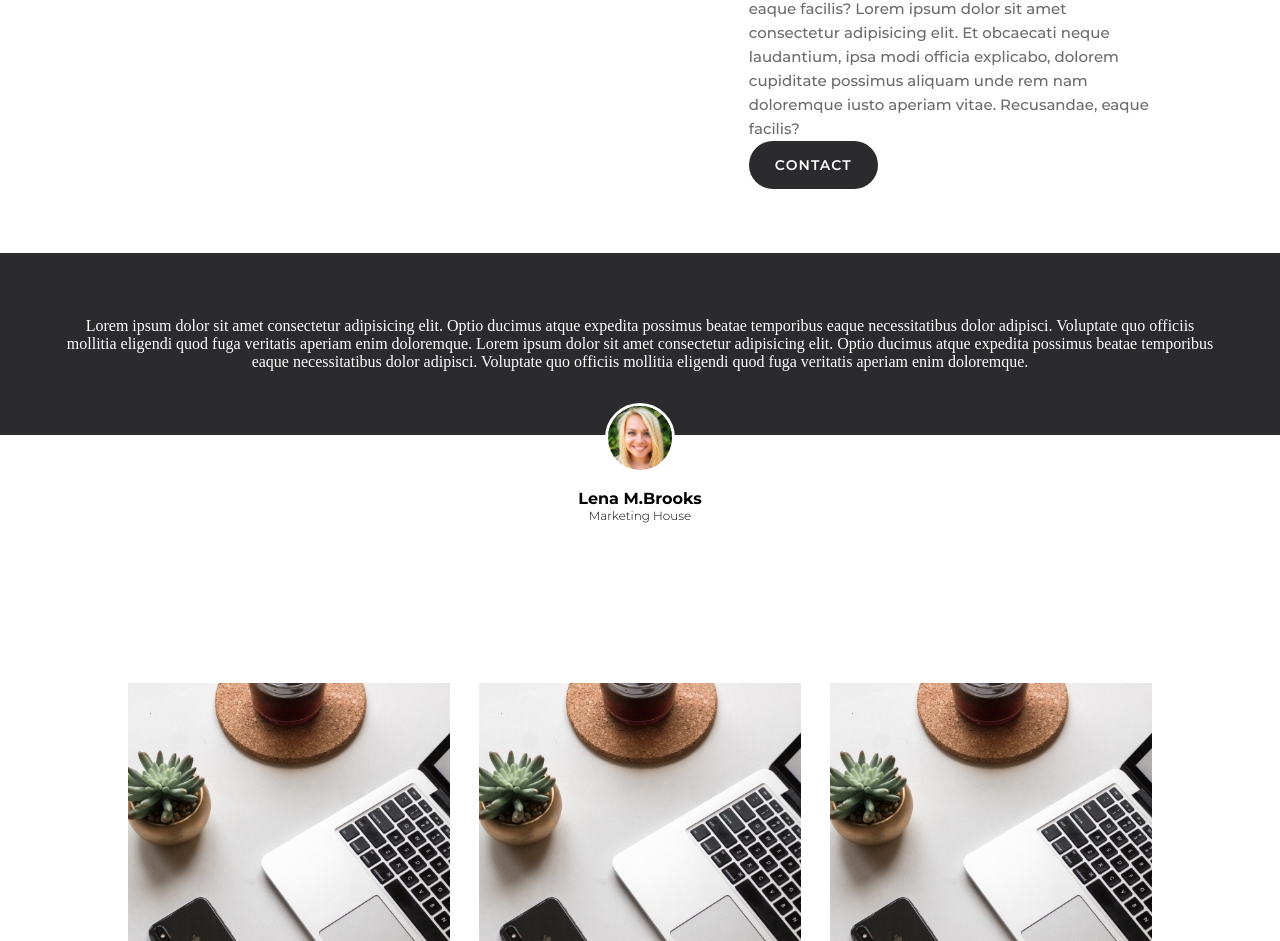
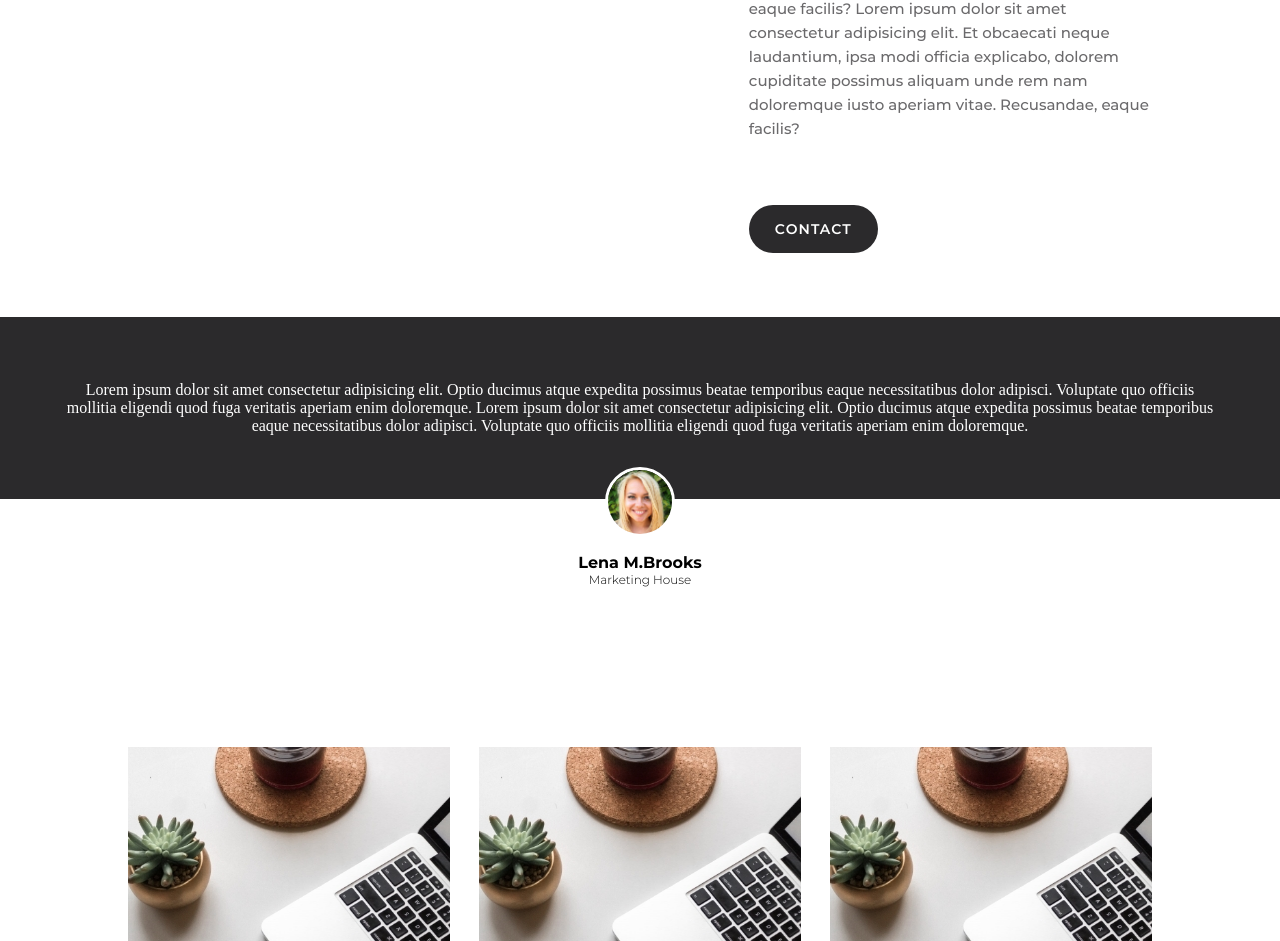
Before and after one commit to Abelilito/Test-technique-Ewil, a plain HTML site: page index.html in a window 1280 px wide. Shown: the part 2012-2953 px from the top of the page. Drawn offline with Linux system fonts and the light colour scheme.

Commit message:
Reset classe

```diff
--- a/scss/shared/_utilities.scss
+++ b/scss/shared/_utilities.scss
@@ -9,3 +9,7 @@
 .pt-8 {
   padding-top: 8rem;
 }
+
+.mt-4 {
+  margin-top: 4rem;
+}
```
Also changed, not shown: css/style.css, 1 other file.
